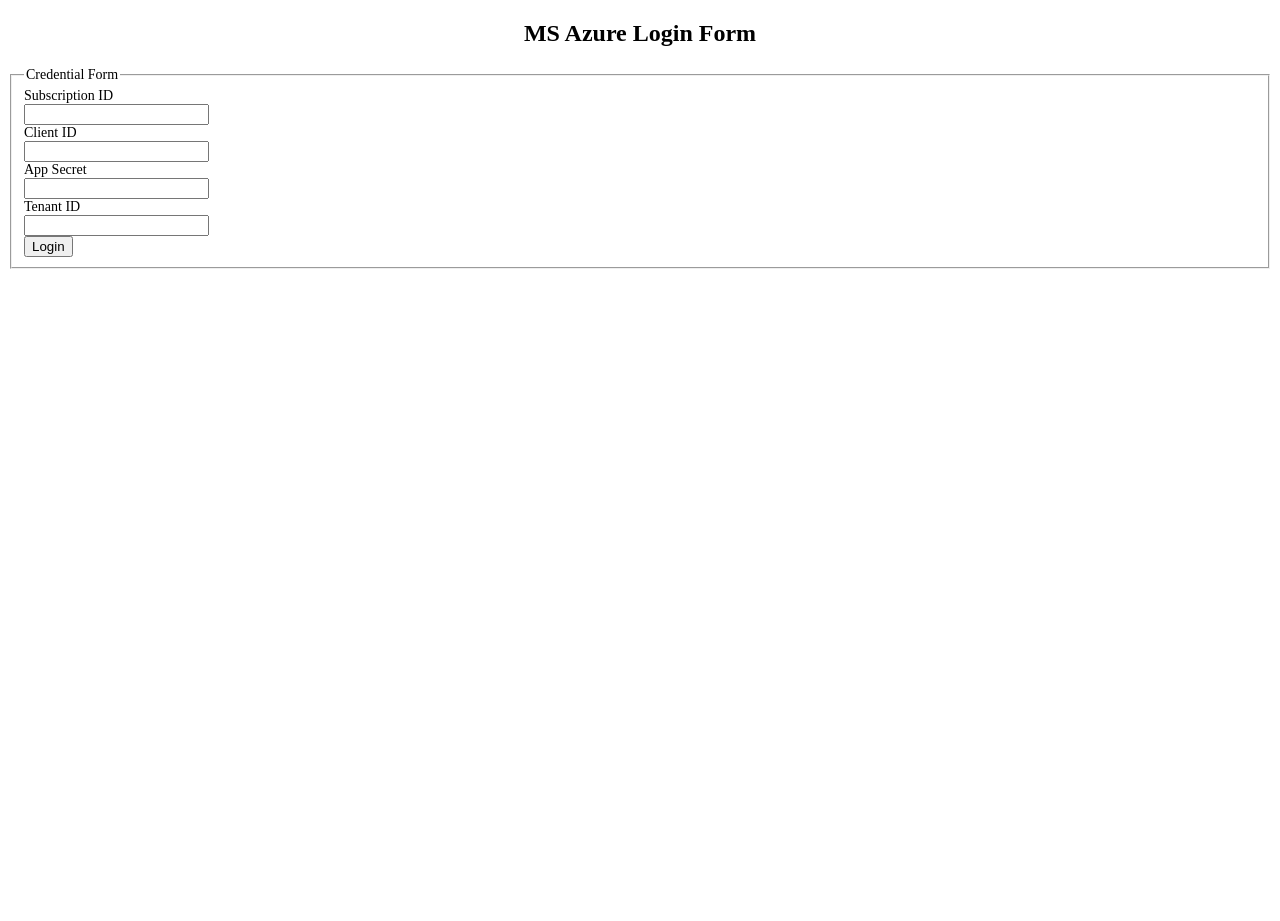
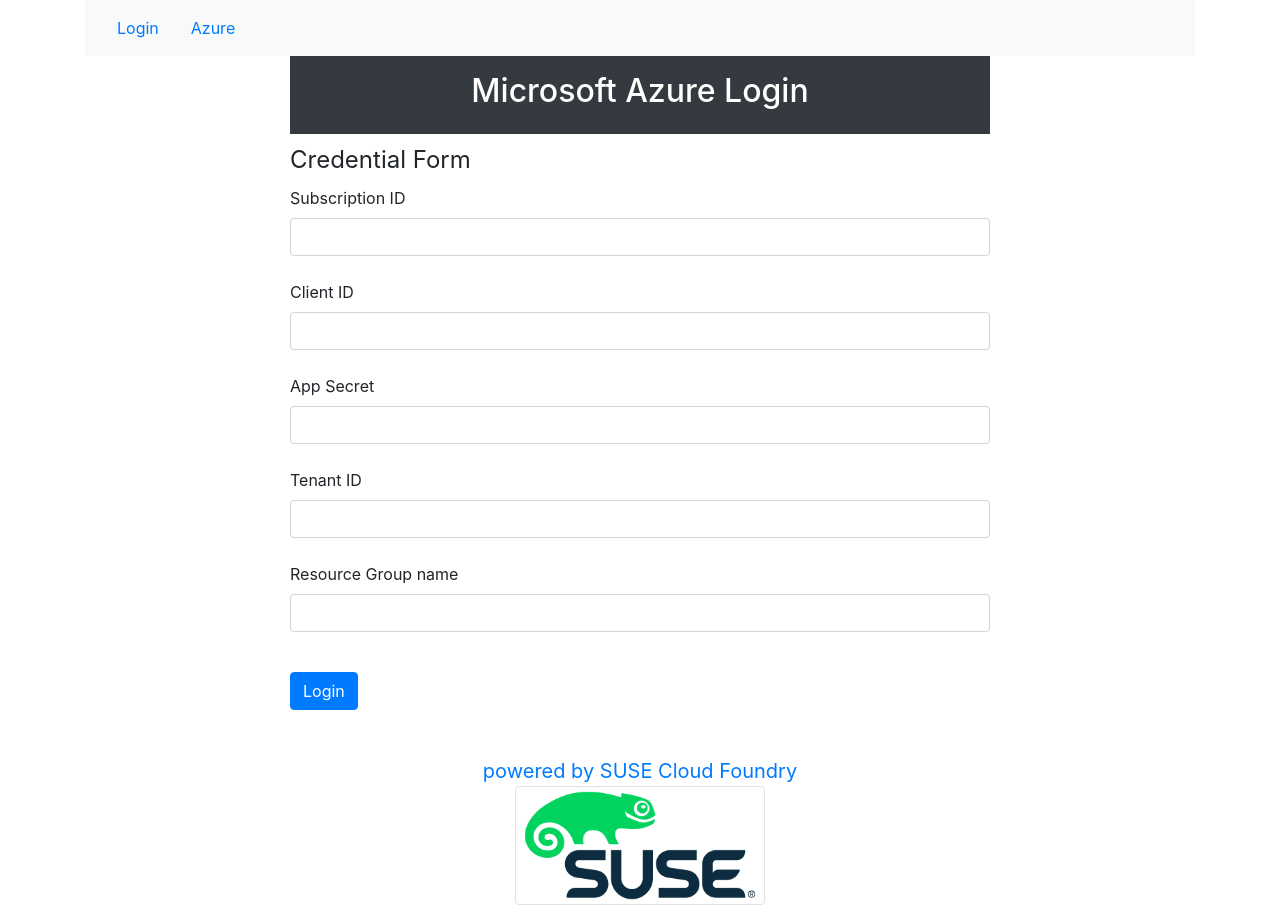
Before and after one commit to bjin01/fantastic-funicular, a Flask app: page /login in a window 1280 px wide. Before the commit the page ends 269 px from the top, so only its background shows below. Run offline with Flask 2, Linux system fonts and the light colour scheme; some libraries are stand-ins or nearby versions.

Commit message:
almost final version.

```diff
--- a/app.py
+++ b/app.py
@@ -1,17 +1,12 @@
-#from azure.common.client_factory import get_client_from_cli_profile
 from azure.mgmt.compute import ComputeManagementClient
 from azure.common.credentials import ServicePrincipalCredentials
-#from azure.mgmt.compute.models import DiskCreateOption
+from azure.mgmt.network import NetworkManagementClient
+
 from flask import Flask, render_template,  redirect, url_for,  request, flash
 from forms import ContactForm
 
 app = Flask(__name__)
 app.secret_key = 'bojinawskey'
-
-#SUBSCRIPTION_ID = 'ab23d036-20bc-4911-b398-31931d46c268'
-GROUP_NAME = 'bojin'
-LOCATION = 'eastus'
-VM_NAME = 'bjin-py-vm'
 
 @app.route('/')
 def index():
@@ -20,19 +15,21 @@
 @app.route('/login', methods = ['POST', 'GET'])
 def login():
     form = ContactForm()
+    global GROUP_NAME
+    global SUBSCRIPTION_ID
 
     if request.method == 'POST':
         if form.validate() == False:
             flash('All fields are required.')
             return render_template('login.html', form = form)
         else:
-            subscriptionid = form.subscriptionid.data
+            SUBSCRIPTION_ID = form.subscriptionid.data
             CLIENT = form.clientid.data
             KEY = form.secret.data
             TENANT_ID = form.tenant.data
-            print(CLIENT, KEY, TENANT_ID)
+            GROUP_NAME = form.group.data
             get_credentials(CLIENT, KEY, TENANT_ID)
-            awslogin(subscriptionid)
+            awslogin()
             return redirect(url_for('aws'))
 
     return render_template('login.html',  form = form)
@@ -45,10 +42,37 @@
         vm = EC2_CLIENT.virtual_machines.get(GROUP_NAME, v.name, expand='instanceView')
         vmlist[v.name]['computerName'] = vm.os_profile.computer_name
         vmlist[v.name]['location'] = vm.location
+        vmlist[v.name]['public_ip'] = get_public_ip(v.name)
         for stat in vm.instance_view.statuses:
             vmlist[v.name]['displayStatus'] = stat.display_status
-        print(vmlist)
     return render_template('azure.html', vmlist = vmlist)
+
+@app.route('/actions', methods = ['POST', 'GET'])
+def actions():
+    if request.method == 'POST':
+
+        if request.form['actionsBtn'] == "Start":
+            print(request.form['actionsBtn'])
+            found_vm_list = request.form.getlist("found_vm")
+            for i in found_vm_list:
+                result = EC2_CLIENT.virtual_machines.start(GROUP_NAME, i)
+                print(result)
+
+        elif request.form['actionsBtn'] == "Stop":
+            print(request.form['actionsBtn'])
+            found_vm_list = request.form.getlist("found_vm")
+            for i in found_vm_list:
+                result = EC2_CLIENT.virtual_machines.power_off(GROUP_NAME, i)
+                print(result)
+
+        elif request.form['actionsBtn'] == "Deallocate":
+            print(request.form['actionsBtn'])
+            found_vm_list = request.form.getlist("found_vm")
+            for i in found_vm_list:
+                result = EC2_CLIENT.virtual_machines.deallocate(GROUP_NAME, i)
+                print(result)
+
+    return redirect(url_for('aws'))
 
 def get_credentials(CLIENT, KEY, TENANT_ID):
     global CREDENTIALS
@@ -57,15 +81,21 @@
         secret = KEY,
         tenant = TENANT_ID
     )
-    print(CREDENTIALS)
     return
 
-def awslogin(subscriptionid):
+def awslogin():
     global EC2_CLIENT
-    EC2_CLIENT = ComputeManagementClient(CREDENTIALS, subscriptionid)
-    print("ec2_client:")
-    print(EC2_CLIENT)
+    EC2_CLIENT = ComputeManagementClient(CREDENTIALS, SUBSCRIPTION_ID)
     return
+
+def get_public_ip( vmname):
+    public_ip = []
+    network_client = NetworkManagementClient(CREDENTIALS, SUBSCRIPTION_ID)
+    public_ip_list = network_client.public_ip_addresses.list(GROUP_NAME)
+    for x in public_ip_list:
+        if vmname in x.id:
+            public_ip.append(x.ip_address)
+    return public_ip
 
 if __name__ == "__main__":
     app.run(host='0.0.0.0', port=8080, debug = True)
--- a/forms.py
+++ b/forms.py
@@ -7,4 +7,5 @@
    clientid = TextField("Client ID",[validators.Required("Please enter your Azure Client ID.")])
    secret = TextField("App Secret",[validators.Required("Please enter your Azure app secret key.")])
    tenant = TextField("Tenant ID",[validators.Required("Please enter your Azure Tenant ID.")])
+   group = TextField("Resource Group name",[validators.Required("Please enter your Azure resource group name.")])
    submit = SubmitField("Login")
--- /dev/null
+++ b/templates/base.html
@@ -0,0 +1,35 @@
+<!DOCTYPE html>
+<html>
+    <head>
+    <link rel="stylesheet" href="https://stackpath.bootstrapcdn.com/bootstrap/4.2.1/css/bootstrap.min.css" integrity="sha384-GJzZqFGwb1QTTN6wy59ffF1BuGJpLSa9DkKMp0DgiMDm4iYMj70gZWKYbI706tWS" crossorigin="anonymous">
+      <title>My Azure Dashboard</title>
+    </head>
+    <body>
+        <div class="container">
+         <nav class="navbar navbar-expand-lg navbar-light bg-light">
+             <div class="collapse navbar-collapse" id="navbarNavDropdown">
+                 <ul class= "nav justify-content-center">
+                     <li class="nav-item">
+                        <a class="nav-link active" href= {{ url_for('login') }} >Login</a>
+                    </li>
+                    <li class="nav-item">
+                        <a class="nav-link" href= {{ url_for('aws') }} >Azure</a>
+                    </li>
+                </ul>
+            </div>
+        </nav>
+        </div>
+         <div class="container-fluid">
+         <div class="mx-auto" style="width: 700px;">
+        {% block content %}{% endblock %}
+        </div>
+        </div>
+        <blockquote class="blockquote text-center">
+             <br><a href="https://www.suse.com/products/cloud-application-platform/">powered by SUSE Cloud Foundry</a>
+            <br><img src= {{ url_for('static', filename='suse.png') }} alt="suse" height="100" width="250" class="img-thumbnail"> <br>
+        </blockquote>
+        <script src="https://code.jquery.com/jquery-3.3.1.slim.min.js" integrity="sha384-q8i/X+965DzO0rT7abK41JStQIAqVgRVzpbzo5smXKp4YfRvH+8abtTE1Pi6jizo" crossorigin="anonymous"></script>
+        <script src="https://cdnjs.cloudflare.com/ajax/libs/popper.js/1.14.6/umd/popper.min.js" integrity="sha384-wHAiFfRlMFy6i5SRaxvfOCifBUQy1xHdJ/yoi7FRNXMRBu5WHdZYu1hA6ZOblgut" crossorigin="anonymous"></script>
+        <script src="https://stackpath.bootstrapcdn.com/bootstrap/4.2.1/js/bootstrap.min.js" integrity="sha384-B0UglyR+jN6CkvvICOB2joaf5I4l3gm9GU6Hc1og6Ls7i6U/mkkaduKaBhlAXv9k" crossorigin="anonymous"></script>
+    </body>
+</html>
--- a/templates/login.html
+++ b/templates/login.html
@@ -1,12 +1,8 @@
-<!DOCTYPE html>
-
-<html>
-<head>
-	<title>Azure Login</title>
-</head>
-<body>
-    <h2 style = "text-align: center;">MS Azure Login Form</h2>
-
+{% extends "base.html" %}
+{% block content %}
+    <div class="p-3 mb-2 bg-dark text-white">
+    <h2 style = "text-align: center;">Microsoft Azure Login</h2>
+    </div>
       {% for message in form.subscriptionid.errors %}
          <div>{{ message }}</div>
       {% endfor %}
@@ -24,20 +20,18 @@
       {% endfor %}
 
     <form action = {{ url_for('login') }} method = post>
-            <fieldset>
-                <legend style = font-size:14px; font-weight:bold; margin-left:150px;text-align:center>Credential Form</legend>
+            <fieldset class="form-group">
+                <legend >Credential Form</legend>
+                <div class="form-group">
                 {{ form.hidden_tag() }}
-
-                <div style = font-size:14px; font-weight:bold; margin-left:150px;text-align:center>
-                {{ form.subscriptionid.label }}<br>{{ form.subscriptionid }}
-                <br>{{ form.clientid.label }}<br>{{ form.clientid }}
-                <br>{{ form.secret.label }} <br>{{ form.secret }}
-                <br>{{ form.tenant.label }}<br>{{ form.tenant }}
+                {{ form.subscriptionid.label }}<br>{{ form.subscriptionid(class_="form-control") }}
+                <br>{{ form.clientid.label }}<br>{{ form.clientid(class_="form-control") }}
+                <br>{{ form.secret.label }} <br>{{ form.secret(class_="form-control") }}
+                <br>{{ form.tenant.label }}<br>{{ form.tenant(class_="form-control") }}
+                 <br>{{ form.group.label }}<br>{{ form.group(class_="form-control") }}
                 <br>
-                {{ form.submit }}
                 </div>
-
+                {{ form.submit(class="btn btn-primary") }}
             </fieldset>
         </form>
-    </body>
-</html>
+{% endblock %}
```
Also changed, not shown: aws-test.py (+20 -0 lines), requirements.txt (+0 -18 lines), templates/azure.html (+23 -7 lines), static/suse.png (added), 1 other file.
